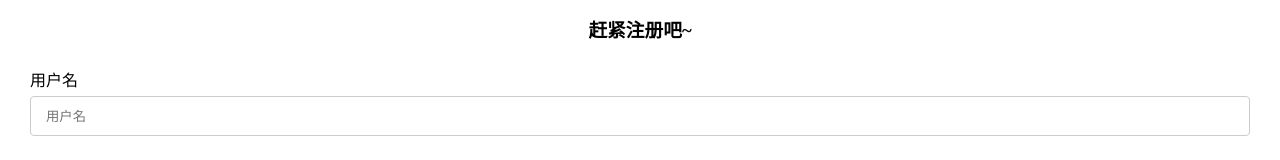
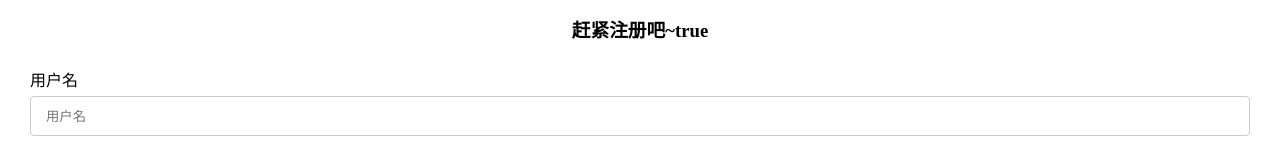
Before and after one commit to wss-ttt/db, a Vue app: page /#/register in a window 1280 px wide. Shown: the top 160 px of the page. Built offline with nearby package versions, Linux system fonts and the light colour scheme.

Commit message:
更新：注册页面 失去焦点 点击按钮都会进行校验~

```diff
--- a/src/views/register.vue
+++ b/src/views/register.vue
@@ -1,6 +1,6 @@
 <template>
   <div class="register">
-    <h3>赶紧注册吧~</h3>
+    <h3>赶紧注册吧~{{isValid}}</h3>
     <form>
       <div class="form-item">
         <label for>用户名</label>
@@ -69,7 +69,7 @@ export default {
     ...mapState(['user']),
     isValid() {
       if (!this.userNameMsg && !this.pwdMsg && !this.rePwdMsg) return true
-      else false
+      else return false
     }
   },
   methods: {
```
